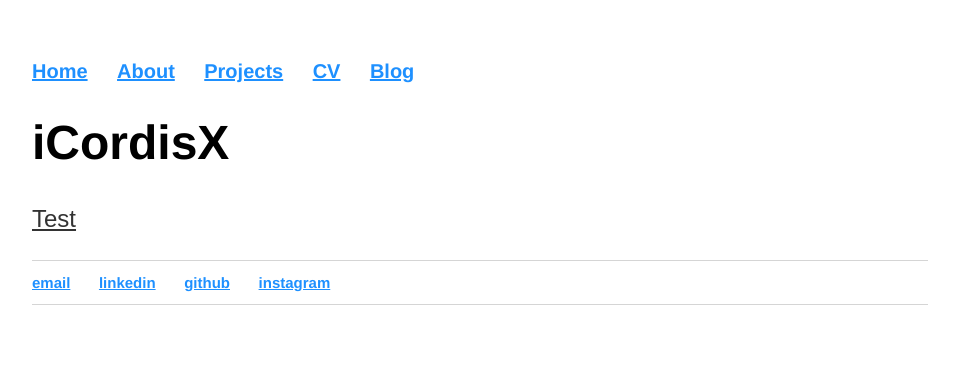
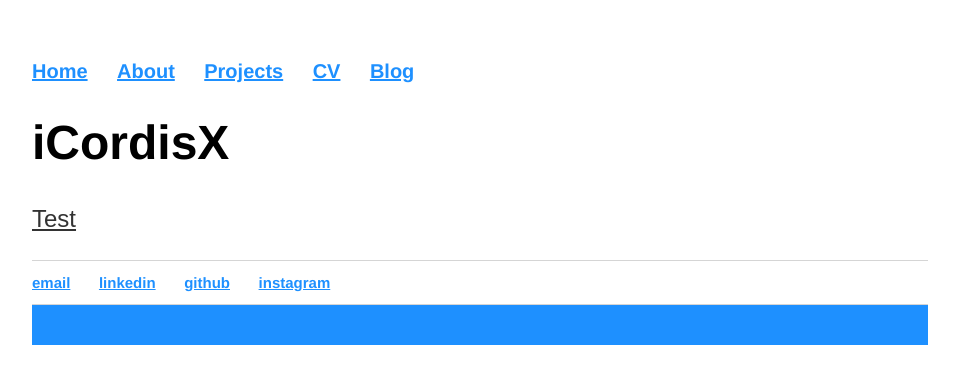
Before and after one commit to pat-liu/WebsiteV1, a Jekyll site: the page built from projects/icordisx.html, in a window 1280 px wide. Shown: the top 384 px of the page, without its empty margins (160-1119 px from the left). Built offline with Jekyll 4.4.1, drawn with Linux system fonts in a browser that asks for light colours.

Commit message:
Update main.css

```diff
--- a/css/main.css
+++ b/css/main.css
@@ -46,6 +46,12 @@ footer {
     font-size: .8em;
 }
 
+footer.bottom{
+    display: block;
+    background-color: #1e90ff;
+    padding: 20px;
+}
+
 ul.posts {
     margin: 20px auto 40px;
     font-size: 1.5em;
```
